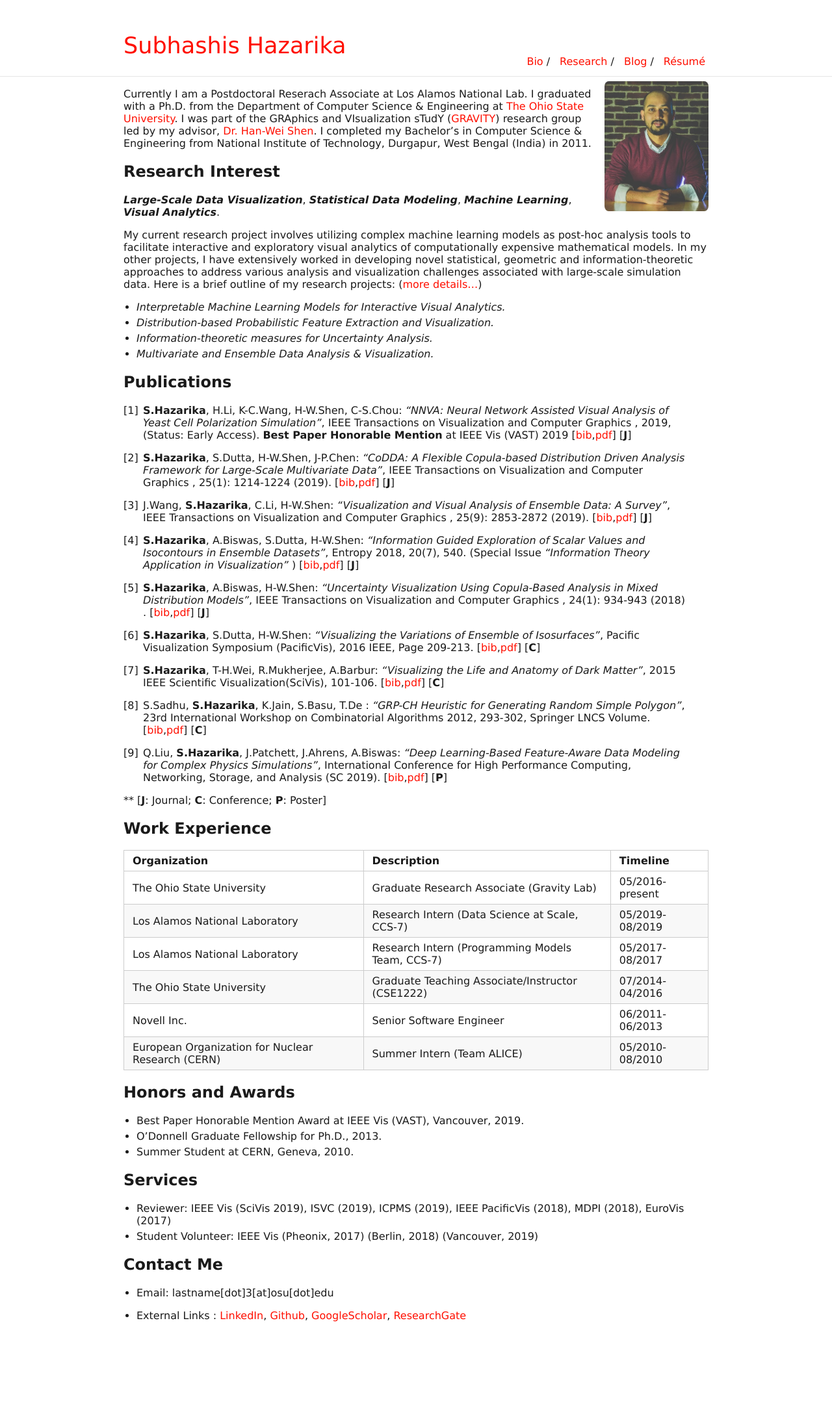
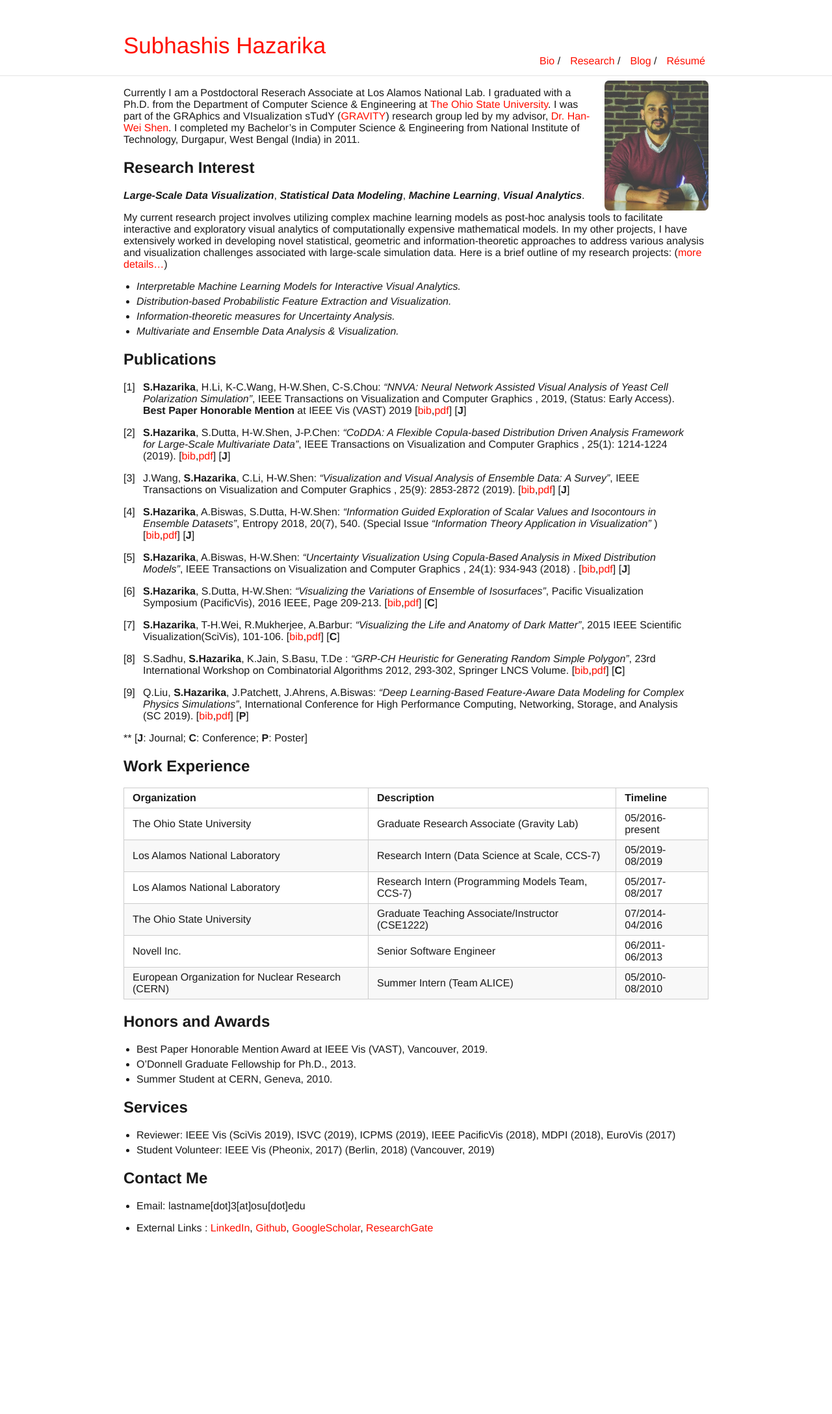
Before and after one commit to subhashis-parc/subhashis.github.io, a Jekyll site: the page built from index.md, in a window 1280 px wide. Shown: the whole page at 65% size. Built offline with Jekyll 4.4.1, drawn with Linux system fonts in a browser that asks for light colours; some web fonts are replaced; after the commit the page ends 2041 px from its top, so only the background shows below that.

Commit message:
Helvetica

```diff
--- a/_layouts/default.html
+++ b/_layouts/default.html
@@ -21,7 +21,7 @@
         {% assign url = site.url | append: site.baseurl | append: page.url %}
     {% endif %}
     <meta name="description" content="{{ desc }}">
-    <link href='https://fonts.googleapis.com/css?family=Verdana:400,700' rel='stylesheet' type='text/css'>
+    <link href='https://fonts.googleapis.com/css?family=Helvetica:400,700' rel='stylesheet' type='text/css'>
     <link rel="alternate" type="application/rss+xml" title="{{ site.title }} RSS" href="/feed.xml" />
     <link rel="stylesheet" href="{{ site.url }}{{ site.baseurl }}/css/main.css">
     {% if site.favicon %}
--- a/_sass/_style.scss
+++ b/_sass/_style.scss
@@ -11,7 +11,7 @@ html {
 }
 body {
     margin: 0;
-    font-family: "Verdana";
+    font-family: "Helvetica";
     color : #1a1a1a;
     height: 100%;
     text-align: left;
```
